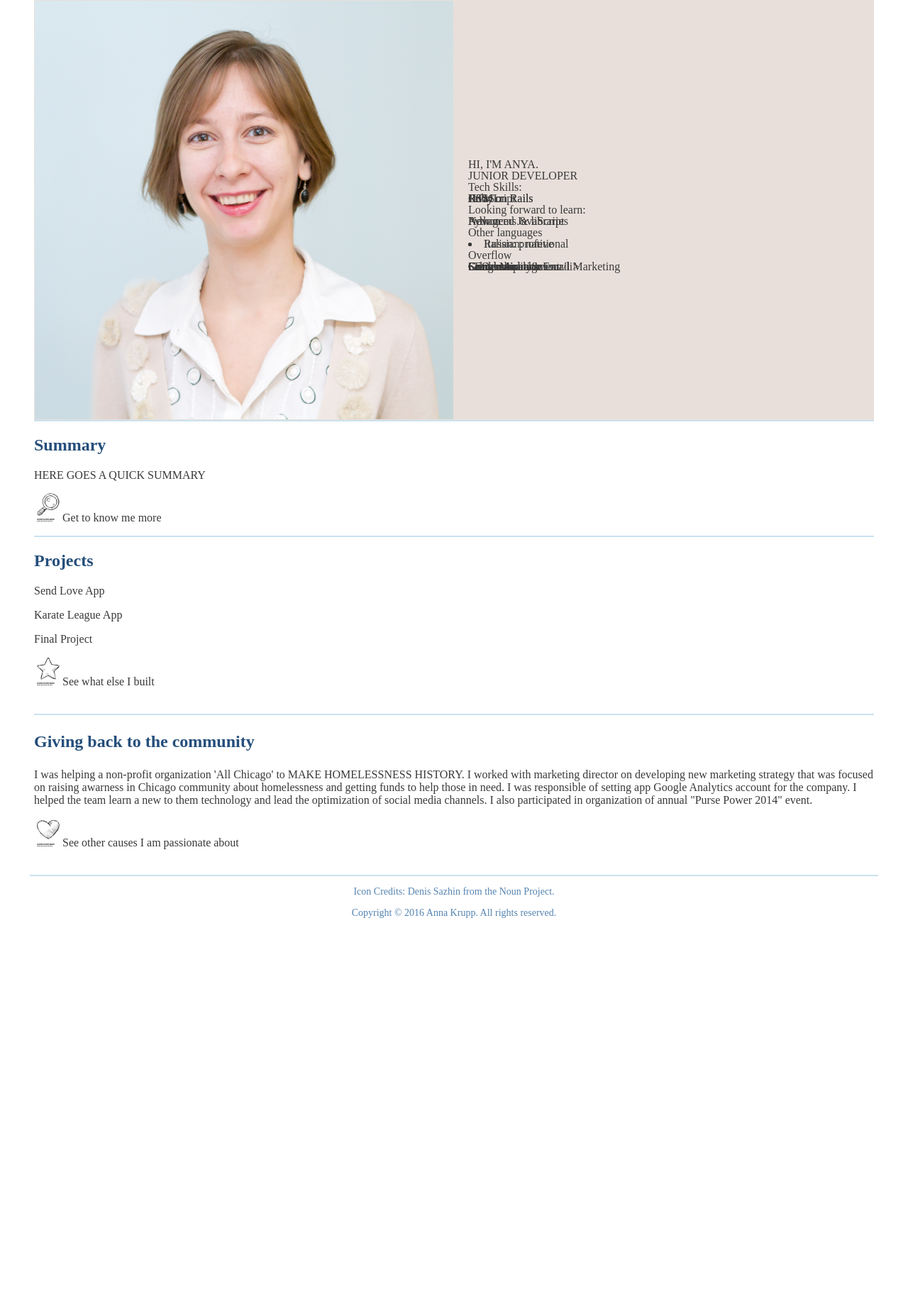
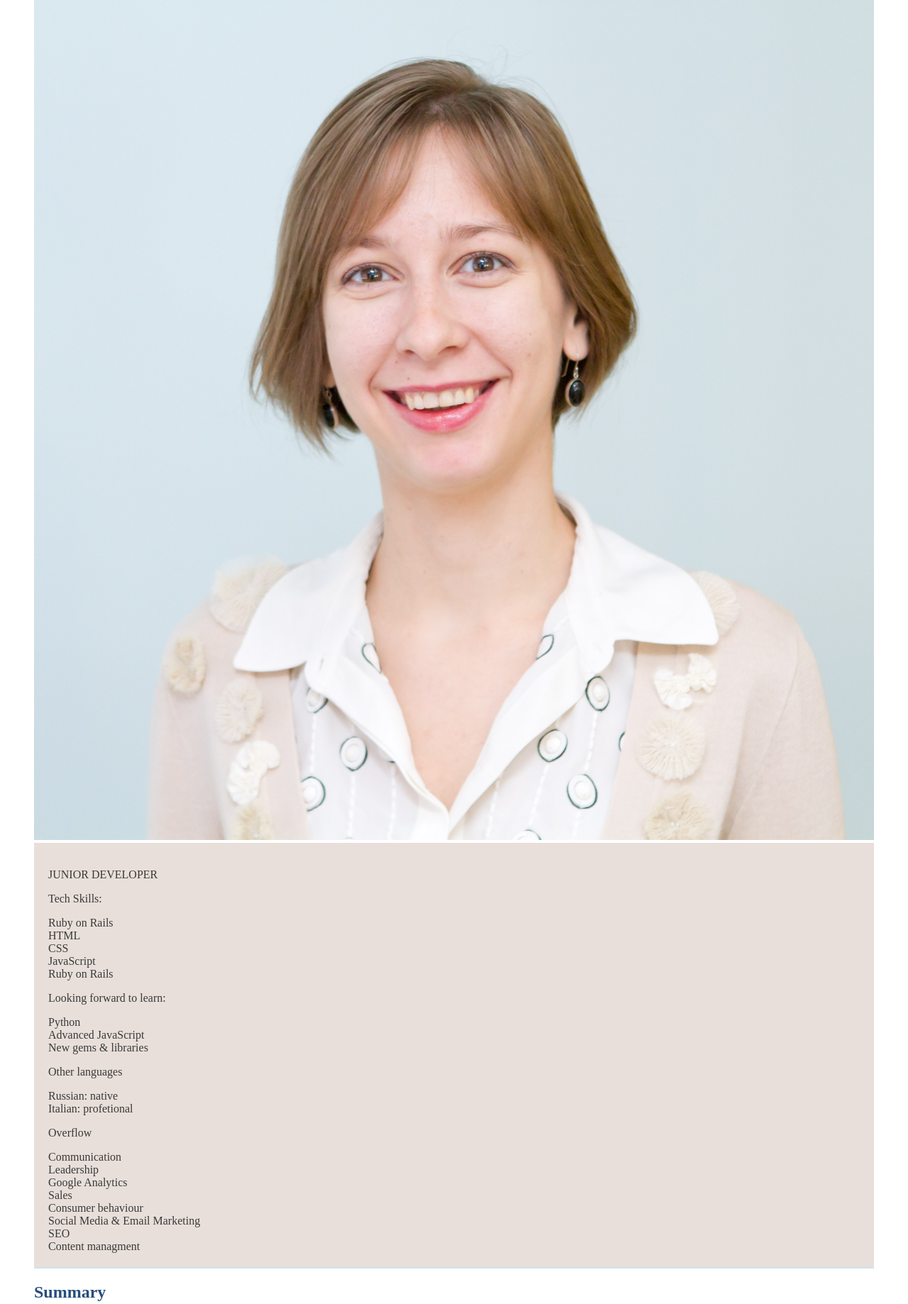
Before and after one commit to cherchezlafemme/cherchezlafemme-portfolio, a Django app: page / in a window 1280 px wide. Shown: the part 102-1940 px from the top of the page at 71% size. Before the commit the page ends 1396 px from the top, so only its background shows below. Run offline with Django 3.2, Linux system fonts and the light colour scheme.

Commit message:
Solved the issue in hello block with two divs that are showing off as table cells on the page.

```diff
--- a/collection/templates/_about.html
+++ b/collection/templates/_about.html
@@ -1,4 +1,4 @@
-<div class='container'>
+<div class='container top-border' id='summary'>
 	<h2 class='sep-page-title'>Summary</h2>
 	<p>HERE GOES A QUICK SUMMARY</p>
 	<p><a href="{% url 'about' %}" alt='about-page'><img class='icon icon-container' src='/static/images/closer_look.svg' alt='about-page'/></a>Get to know me more</p>
--- a/collection/templates/index.html
+++ b/collection/templates/index.html
@@ -2,51 +2,53 @@
 
 {% block content %}
 <div class='container' id='hello-container'>
-	<table>
-	<tr>
-		<td id='left-side-image-video'>
+		<div id='left-side-image-video'>
 			<img id='profile-pic' src='/static/images/anna-krupp.jpg' alt='anna-krupp-profile-pic'>
-		</td>
-		<td id='right-side-hello'>
+		</div>
+		<div id='right-side-hello'>
 				<div id='right-side-hello-content'>
-					<p class='line-p'>HI, I'M ANYA.</p>
 					<p class='line-p'>JUNIOR DEVELOPER</p>
 
+					<div id="left-skills">
 						<p class='line-p'>Tech Skills:</p>
-					<ul>
-						<li>Ruby on Rails</li><br/>
+						<ul class='inside-line-p'>
+							<li>Ruby on Rails</li>
 							<li>HTML</li>
 							<li>CSS</li>
 							<li>JavaScript</li>
 							<li>Ruby on Rails</li>
 						</ul>
 
-					<p>Looking forward to learn:</p>
-					<ul>
+						<p class='line-p'>Looking forward to learn:</p>
+						<ul class='inside-line-p'>
 							<li>Python</li>
 							<li>Advanced JavaScript</li>
 							<li>New gems & libraries</li>
 						</ul>
+					</div>
 
-					<p>Other languages</p>
-
+					<div id="right-skills">
+						<p class='line-p'>Other languages</p>
+						<ul class='inside-line-p'>
 							<li>Russian: native</li>
 							<li>Italian: profetional</li>
+						</ul>
 
-					<p>Overflow</p>
-					<ul>
-						<li>Sales</li>
-						<li>Consumer behaviour/li>
+						<p class='line-p'>Overflow</p>
+						<ul class='inside-line-p'>
 							<li>Communication</li>
 							<li>Leadership</li>
+							<li>Google Analytics</li>
+							<li>Sales</li>
+							<li>Consumer behaviour</li>
 							<li>Social Media & Email Marketing</li>
 							<li>SEO</li>
 							<li>Content managment</li>
-						<li>Google Analytics</li>
 						</ul>
+					</div>
 
 				</div>
-		</td>
+		</div>
 	</tr>
 	</table>
 </div>
```
Lines whose indentation alone changed are shown as unchanged.
